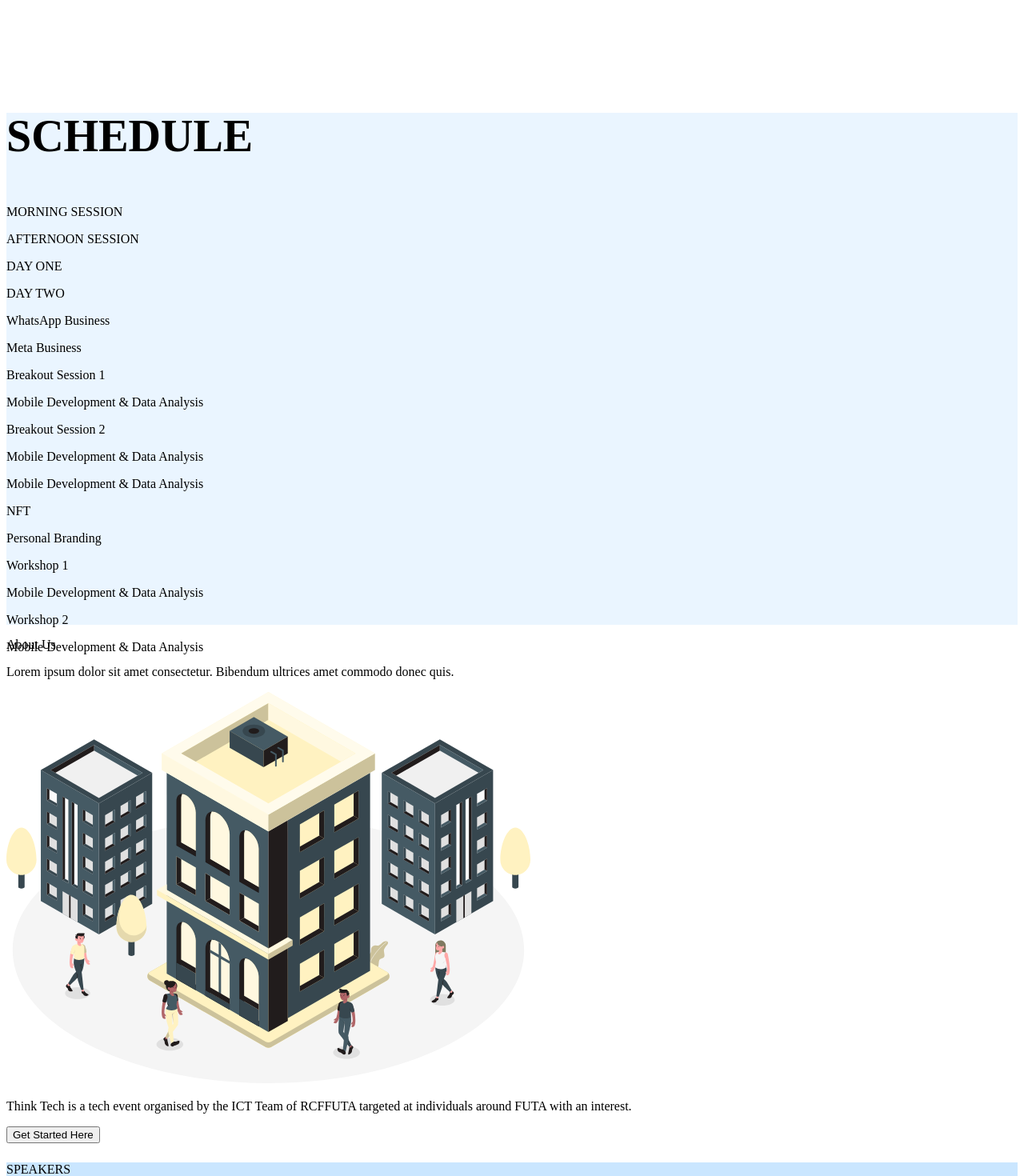
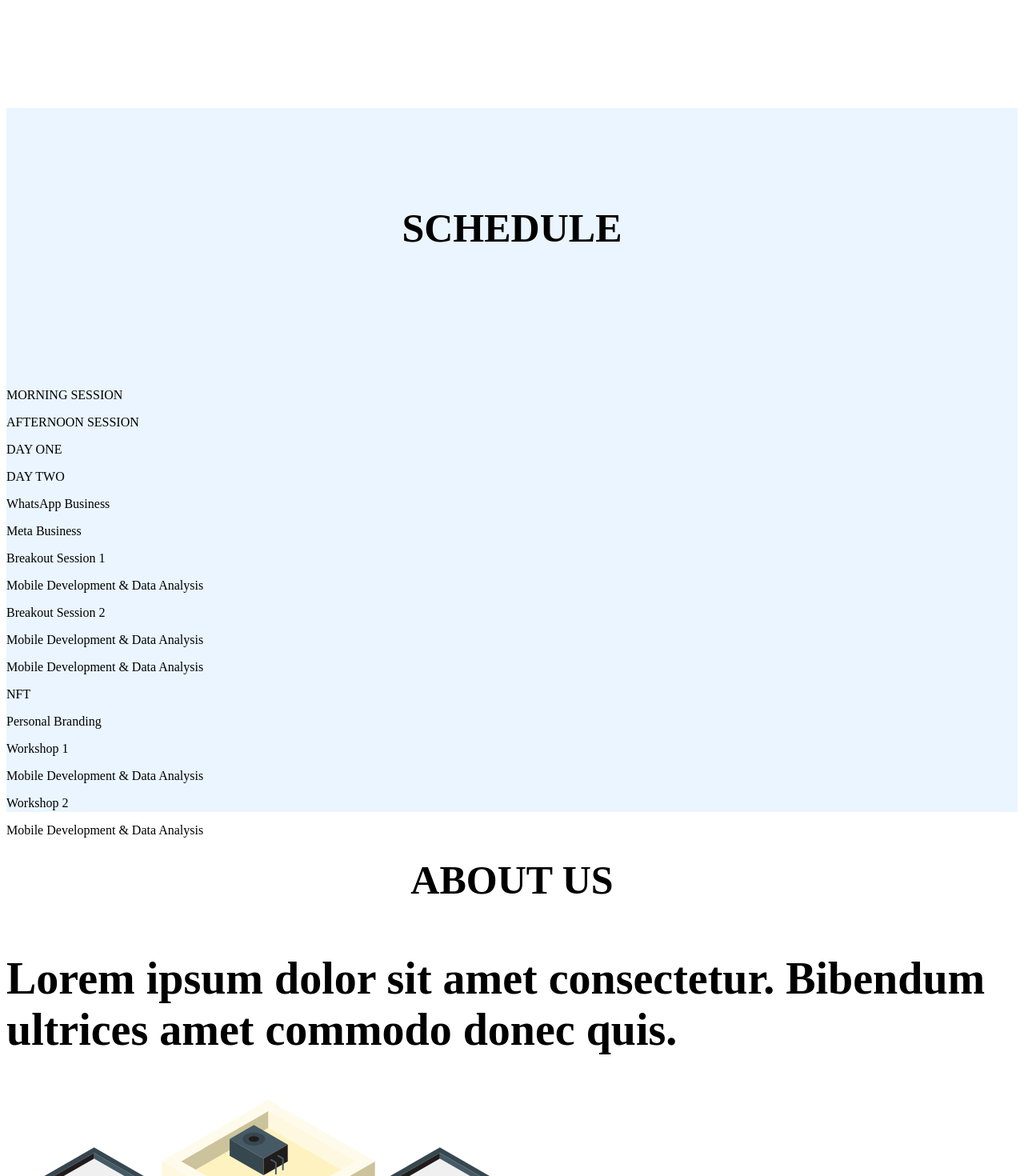
Before and after one commit to olamiji-8/Think-Tech, a React (Create React App) app: page / in a window 1280 px wide. Shown: the part 820-2290 px from the top of the page at 80% size. Built offline with nearby package versions, Linux system fonts and the light colour scheme.

Commit message:
update About

```diff
--- a/src/Component/About/About.css
+++ b/src/Component/About/About.css
@@ -1,3 +1,14 @@
-.About{
-    height: 80vh;
+.About {
+  height: 110vh;
+  width: 100%;
+  font-family: "Fantasque Sans Mono";
+  font-style: normal;
+  font-weight: 700;
+  font-size: 56px;
+
 }
+.About_text {
+    line-height: 140.02%;
+    text-align: center;
+    font-size: 50px;
+}
--- a/src/Component/About/About.js
+++ b/src/Component/About/About.js
@@ -5,7 +5,7 @@ import "./About.css"
 const About = () => {
   return (
     <div className='About'>
-        <p>About Us</p>
+        <p className='About_text'>ABOUT US</p>
         <div>
             <p>Lorem ipsum dolor sit amet consectetur. Bibendum ultrices amet commodo donec quis.</p>
             <img src={AboutImg} alt=""/>
--- a/src/Component/Schedule/Schedule.css
+++ b/src/Component/Schedule/Schedule.css
@@ -1,13 +1,15 @@
 .Schedule {
-  height: 80vh;
+  width: 100%;
+  height: 110vh;
   background-color: #cae6ff66;
 }
 .Schedule_text {
   font-family: "Fantasque Sans Mono";
   font-style: normal;
   font-weight: 700;
-  font-size: 56px;
-  line-height: 59px;
+  font-size: 50px;
+  line-height: 300px;
+  text-align: center;
 }
 /* .Schedule_text_session {
   background: #fdfdfd;
```
